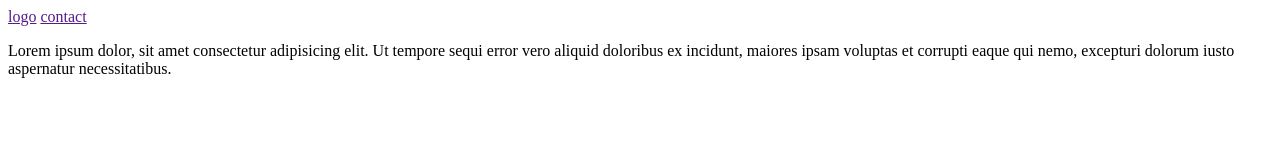
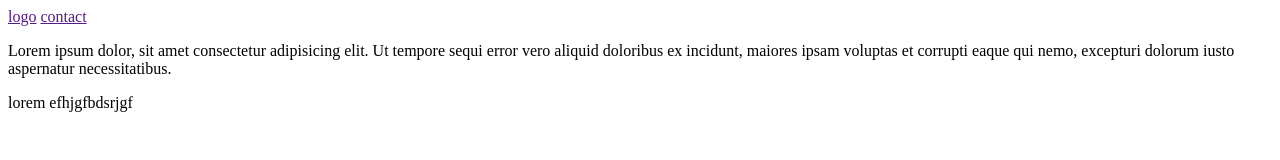
Before and after one commit to Asadbek2006/my-first-site, a plain HTML site: page index.html in a window 1280 px wide. Drawn offline with Linux system fonts and the light colour scheme.

Commit message:
Update index.html

```diff
--- a/index.html
+++ b/index.html
@@ -16,6 +16,7 @@
     <p>Lorem ipsum dolor, sit amet consectetur adipisicing elit. Ut tempore sequi error vero aliquid doloribus ex
         incidunt, maiores ipsam voluptas et corrupti eaque qui nemo, excepturi dolorum iusto aspernatur necessitatibus.
     </p>
+    <p>lorem efhjgfbdsrjgf</p>
 </body>
 
 </html>
```
